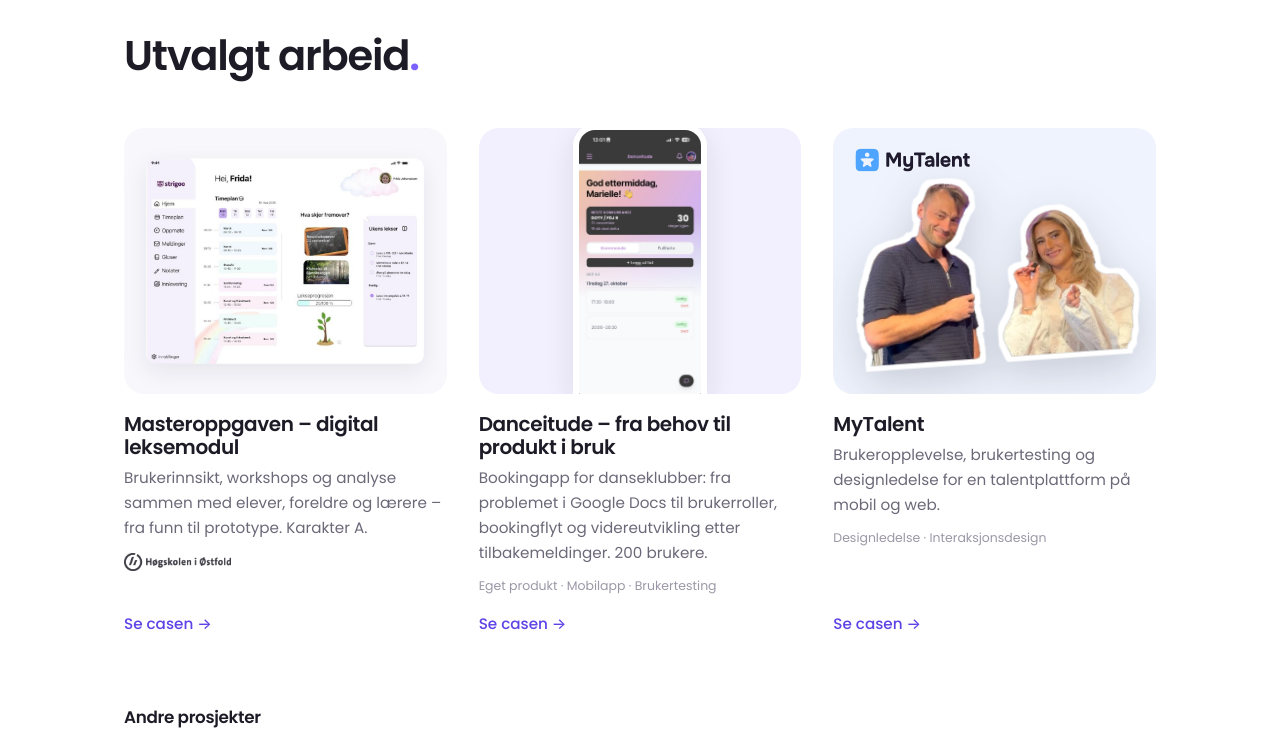
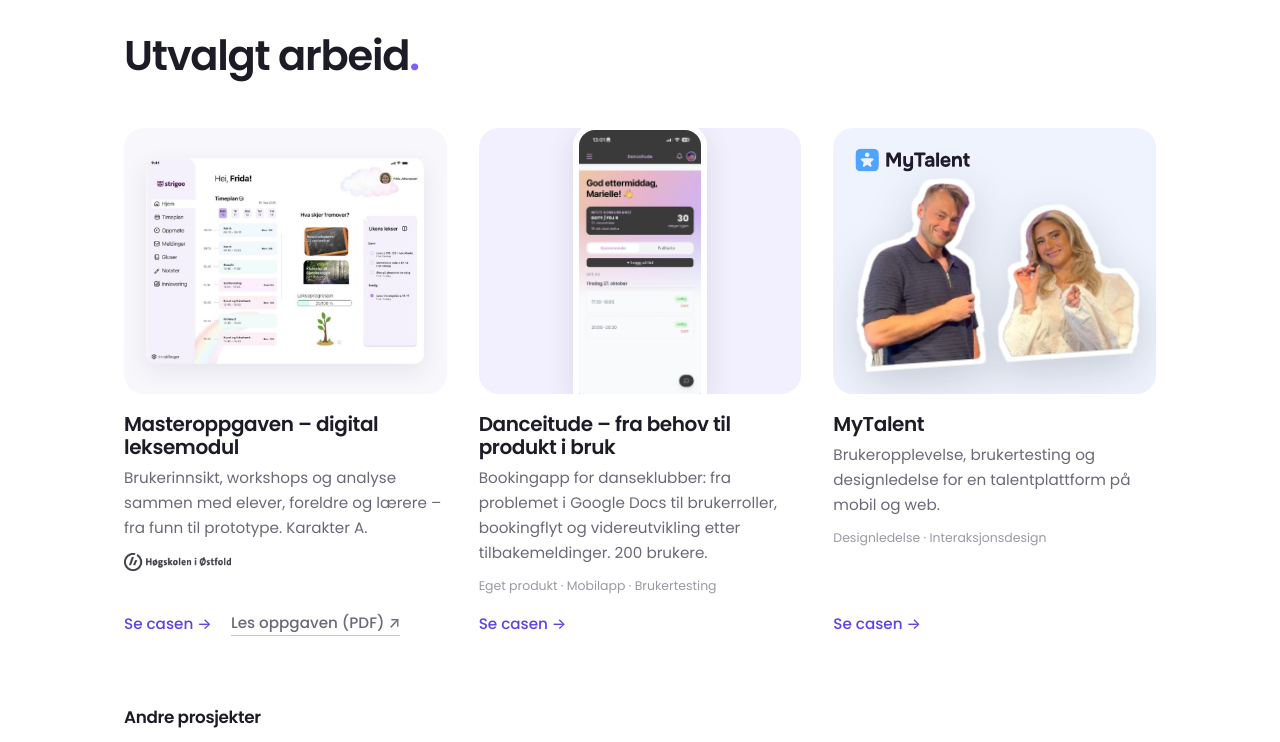
Before and after one commit to mariellevitting/miemarielle-design, a plain HTML site: page index.html in a window 1280 px wide. Shown: the part 880-1622 px from the top of the page. Drawn offline with Linux system fonts and the light colour scheme.

Commit message:
Lenke til masteroppgaven også fra forsiden
Co-Authored-By: Claude Opus 5.5 <noreply@anthropic.com>

```diff
--- a/index.html
+++ b/index.html
@@ -13,7 +13,7 @@
   <link rel="preconnect" href="https://fonts.googleapis.com">
   <link rel="preconnect" href="https://fonts.gstatic.com" crossorigin>
   <link href="https://fonts.googleapis.com/css2?family=Poppins:ital,wght@0,400;0,500;0,600;0,700;0,800;1,400&display=swap" rel="stylesheet">
-  <link rel="stylesheet" href="style.css?v=17">
+  <link rel="stylesheet" href="style.css?v=18">
 </head>
 <body>
 
@@ -55,13 +55,17 @@
   <section id="arbeid" class="arbeid">
     <h2 class="seksjon-tittel">Utvalgt arbeid</h2>
     <div class="prosjekter">
-      <a class="prosjekt" href="masteroppgave.html">
+      <div class="prosjekt">
+        <a class="prosjekt-dekke" href="masteroppgave.html" aria-label="Se casen: Masteroppgaven – digital leksemodul"></a>
         <div class="prosjekt-bilde pb-master"><img src="bilder/master-prototype.jpg" alt="" loading="lazy"></div>
         <h3>Masteroppgaven – digital leksemodul</h3>
         <p>Brukerinnsikt, workshops og analyse sammen med elever, foreldre og lærere – fra funn til prototype. Karakter A.</p>
         <span class="prosjekt-tags"><img class="hiof-ikon" src="bilder/hiof-logo.png" alt="Høgskolen i Østfold" width="120" height="20"></span>
-        <span class="prosjekt-lenke">Se casen <span aria-hidden="true">→</span></span>
-      </a>
+        <span class="prosjekt-lenker">
+          <span class="prosjekt-lenke">Se casen <span aria-hidden="true">→</span></span>
+          <a class="prosjekt-pdf" href="dokumenter/masteroppgave-mie-marielle-vitting.pdf" target="_blank" rel="noopener">Les oppgaven (PDF) <span aria-hidden="true">↗</span></a>
+        </span>
+      </div>
       <a class="prosjekt" href="danceitude.html">
         <div class="prosjekt-bilde pb-danceitude"><img src="bilder/danceitude/trener-forside.jpg" alt="" loading="lazy"></div>
         <h3>Danceitude – fra behov til produkt i bruk</h3>
@@ -140,7 +144,7 @@
       <div>
         <h3 class="eu-tittel">Utdanning <img class="hiof-ikon" src="bilder/hiof-logo.png" alt="ved Høgskolen i Østfold" width="120" height="20"></h3>
         <ol class="eu-liste">
-          <li><span class="aar">2023 – 2025</span><div><h4>Master i Applied Computer Science</h4><p>Høgskolen i Østfold · interaksjonsdesign · karakter A</p></div></li>
+          <li><span class="aar">2023 – 2025</span><div><h4>Master i Applied Computer Science</h4><p>Høgskolen i Østfold · interaksjonsdesign · karakter A · <a class="lenke-pil" href="dokumenter/masteroppgave-mie-marielle-vitting.pdf" target="_blank" rel="noopener">Les masteroppgaven ↗</a></p></div></li>
           <li><span class="aar">2021 – 2023</span><div><h4>Bachelor i digitale medier og design</h4><p>Høgskolen i Østfold · kommunikasjon · A på bacheloroppgaven</p></div></li>
           <li><span class="aar">2020 – 2021</span><div><h4>Årsstudium i informasjonssystemer</h4><p>Høgskolen i Østfold</p></div></li>
           <li><span class="aar">2024 – 2026</span><div><h4>Videreutdanning i KI</h4><p>Høgskolen i Østfold · generativ KI (2024) · generativ KI for kreative bransjer (2025) · Microsoft Copilot (2026)</p></div></li>
--- a/style.css
+++ b/style.css
@@ -156,6 +156,13 @@ section { scroll-margin-top: 5rem; }
 .prosjekt h3 { font-size: 1.25rem; margin-bottom: .35rem; }
 .prosjekt p { color: var(--dempet); font-size: .95rem; margin-bottom: .7rem; }
 .prosjekt-tags { font-size: .78rem; color: var(--svak); margin-bottom: .9rem; }
+.prosjekt { position: relative; }
+.prosjekt-dekke { position: absolute; inset: 0; z-index: 1; border-radius: var(--radius); }
+.prosjekt:has(.prosjekt-dekke):hover .prosjekt-bilde { transform: translateY(-5px); box-shadow: var(--skygge); }
+.prosjekt-lenker { margin-top: auto; display: flex; gap: 1.2rem; align-items: center; flex-wrap: wrap; }
+.prosjekt-lenker .prosjekt-lenke { margin-top: 0; }
+.prosjekt-pdf { position: relative; z-index: 2; font-size: .95rem; font-weight: 500; color: var(--dempet); text-decoration: none; border-bottom: 1px solid var(--lilla-lys); }
+.prosjekt-pdf:hover { color: var(--lilla-mork); }
 .prosjekt-lenke { margin-top: auto; font-weight: 500; color: var(--lilla-mork); font-size: .95rem; }
 
 .andre-tittel { font-size: 1.05rem; font-weight: 600; margin: clamp(3rem, 6vw, 4.5rem) 0 1.1rem; }
```
Also changed, not shown: danceitude.html (+1 -1 lines), masteroppgave.html (+1 -1 lines), mytalent.html (+1 -1 lines).
